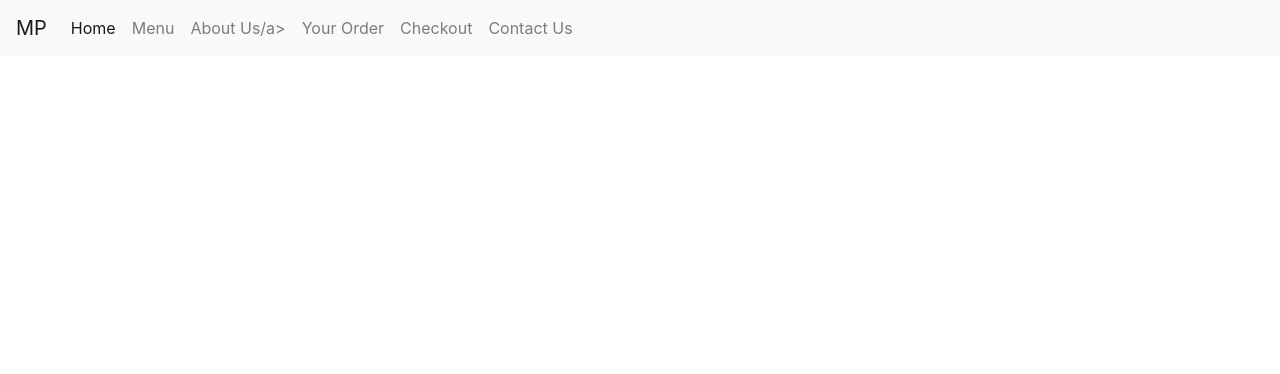
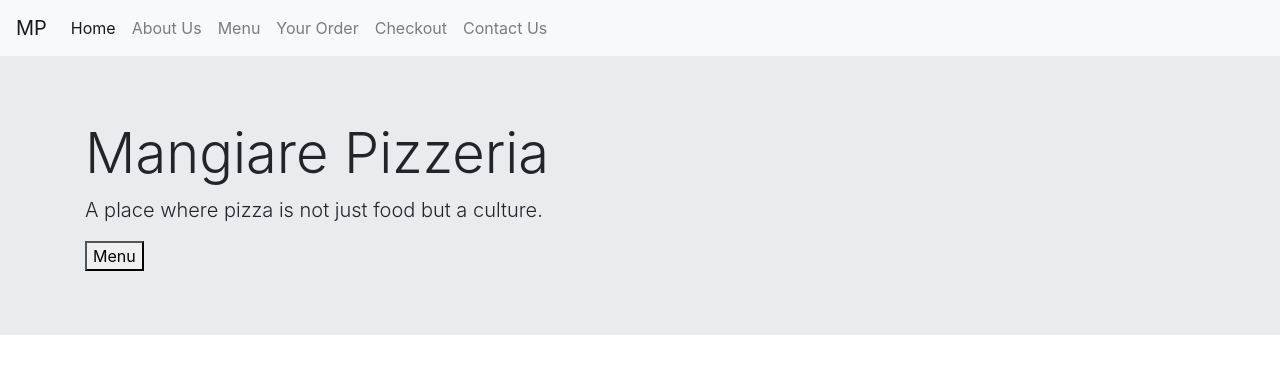
Before and after one commit to tori-bot/mangiare-pizzeria, a plain HTML site: page index.html in a window 1280 px wide. Drawn offline with nearby package versions, Linux system fonts and the light colour scheme.

Commit message:
add jumbotron

```diff
--- a/index.html
+++ b/index.html
@@ -20,14 +20,22 @@
             <div class="collapse navbar-collapse" id="navbarNavAltMarkup">
               <div class="navbar-nav">
                 <a class="nav-link active" href="index.html">Home <span class="sr-only">(current)</span></a>
+                <a class="nav-link" href="#about">About Us</a>
                 <a class="nav-link" href="#menu">Menu</a>
-                <a class="nav-link" href="#about">About Us/a>
                 <a class="nav-link" href="#order">Your Order</a>
                 <a class="nav-link" href="#checkout">Checkout</a>
                 <a class="nav-link" href="#contact">Contact Us</a>
               </div>
             </div>
           </nav>
+
+          <div class="jumbotron jumbotron-fluid">
+            <div class="container">
+              <h1 class="display-4">Mangiare Pizzeria</h1>
+              <p class="lead">A place where pizza is not just food but a culture.</p>
+              <button>Menu</button>
+            </div>
+          </div>
     </section>
     <section></section>
     <section></section>
```
